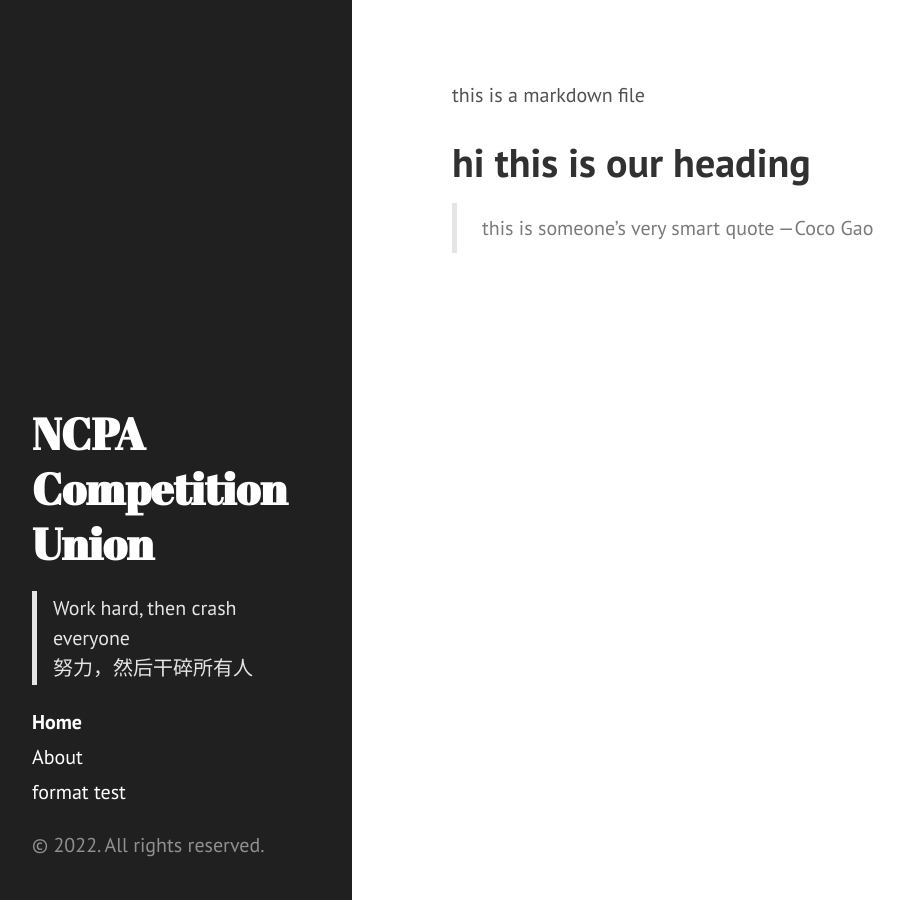
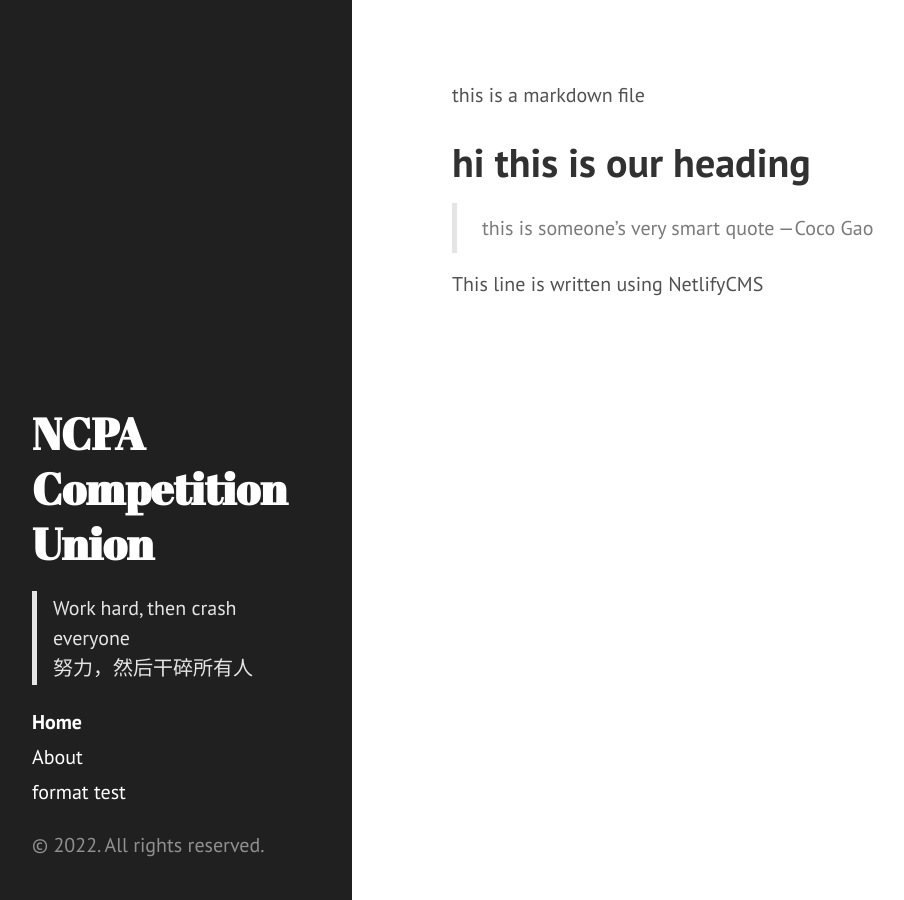
Before and after one commit to ncpacu/NCU-Website, a Jekyll site: the page built from _pages/index.md, in a window 1280 px wide. Shown: the whole page, without its empty margins (8-912 px from the left). Built offline with Jekyll 4.4.1, drawn with Linux system fonts in a browser that asks for light colours; a script that is not in the unit is left out.

Commit message:
Update Pages “index”

```diff
--- a/_pages/index.md
+++ b/_pages/index.md
@@ -4,10 +4,11 @@ id: home
 permalink: /
 title: Home
 ---
-
 this is a markdown file
 
 # hi this is our heading
 
 > this is someone's very smart quote
 > —Coco Gao
+
+This line is written using NetlifyCMS
```
